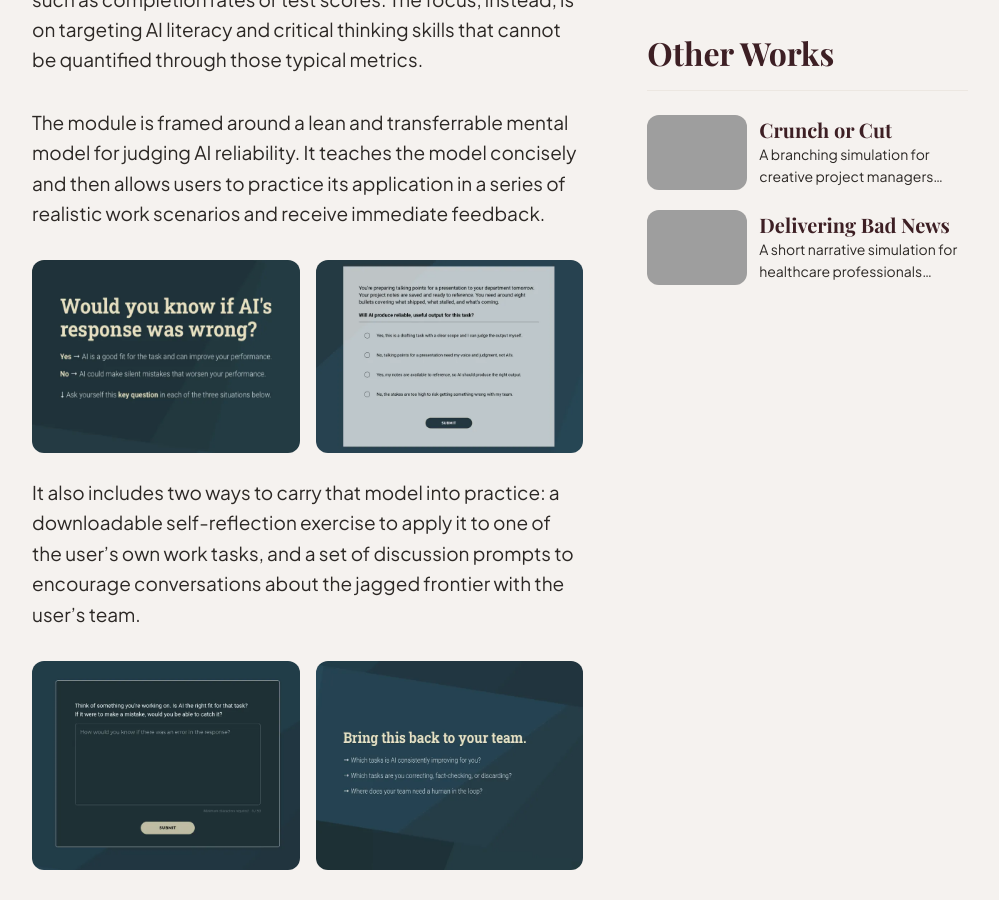
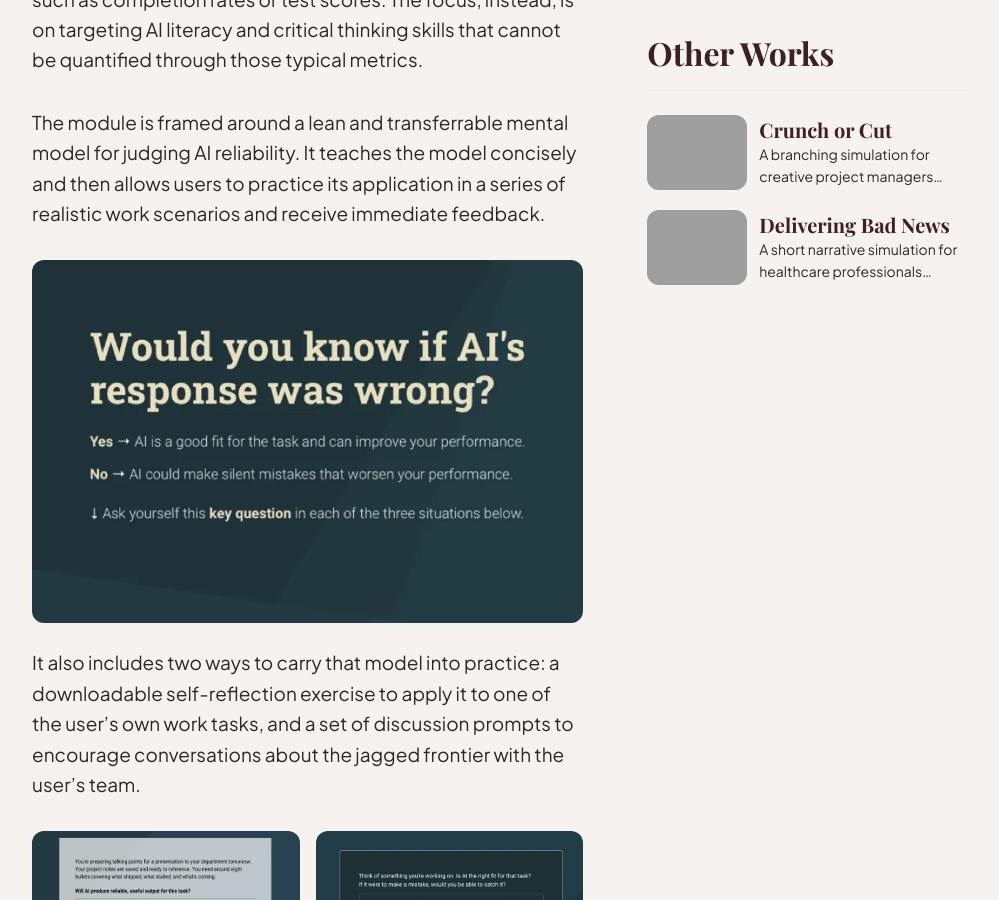
Before and after one commit to j0har/joharsingh.com, a Jekyll site: the page built from _projects/2026-01-01-jagged-frontier.md, in a window 1280 px wide and 900 px high, scrolled down 2361 px. Shown: the whole window, without its empty margins (124-1123 px from the left). Built offline with Jekyll 4.4.1, drawn with Linux system fonts in a browser that asks for light colours; some web fonts are replaced; grey boxes are pictures that could not be loaded.

Commit message:
Rework image layout: mental-model full-width solo, scenario+transfer1 paired (matching card format), transfer2 cut

```diff
--- a/_projects/2026-01-01-jagged-frontier.md
+++ b/_projects/2026-01-01-jagged-frontier.md
@@ -39,16 +39,15 @@
 
 The module is framed around a lean and transferrable mental model for judging AI reliability. It teaches the model concisely and then allows users to practice its application in a series of realistic work scenarios and receive immediate feedback.
 
-<div style="display:flex; gap:1rem; flex-wrap:wrap; margin-bottom:1.5rem;">
-  <img src="{{ site.baseurl }}/images/jf-mental-model.webp" alt="Module screen posing the core mental model as a question: 'Would you know if AI's response was wrong?' with a Yes/No branch explaining what each answer means for relying on AI, and a prompt to apply the key question to three scenarios." style="flex:1; min-width:240px;">
-  <img src="{{ site.baseurl }}/images/jf-scenario.webp" alt="Practice scenario screen: a realistic work task (drafting presentation talking points from saved notes) paired with four judgment-based answer options for whether AI will produce reliable output." style="flex:1; min-width:240px;">
+<div style="margin-bottom:1.5rem;">
+  <img src="{{ site.baseurl }}/images/jf-mental-model.webp" alt="Module screen posing the core mental model as a question: 'Would you know if AI's response was wrong?' with a Yes/No branch explaining what each answer means for relying on AI, and a prompt to apply the key question to three scenarios." style="width:100%;">
 </div>
 
 It also includes two ways to carry that model into practice: a downloadable self-reflection exercise to apply it to one of the user's own work tasks, and a set of discussion prompts to encourage conversations about the jagged frontier with the user's team.
 
 <div style="display:flex; gap:1rem; flex-wrap:wrap; margin-bottom:1.5rem;">
+  <img src="{{ site.baseurl }}/images/jf-scenario.webp" alt="Practice scenario screen: a realistic work task (drafting presentation talking points from saved notes) paired with four judgment-based answer options for whether AI will produce reliable output." style="flex:1; min-width:240px;">
   <img src="{{ site.baseurl }}/images/jf-transfer1.webp" alt="Self-reflection exercise prompting learners to name a task they're working on, judge whether AI is a good fit for it, and consider whether they'd catch an AI error, with an open text field for their answer." style="flex:1; min-width:240px;">
-  <img src="{{ site.baseurl }}/images/jf-transfer2.webp" alt="Team discussion prompts screen, 'Bring this back to your team,' with three questions on which tasks AI consistently improves, which need correction or fact-checking, and where a human needs to stay in the loop." style="flex:1; min-width:240px;">
 </div>
 
 Overall, this project explicitly teaches people about how to navigate the 'jagged frontier' of AI's capabilities. Implicitly, the user experience was designed to create the atmosphere and sensation of scrolling through an uncertain and uneven landscape.
```
